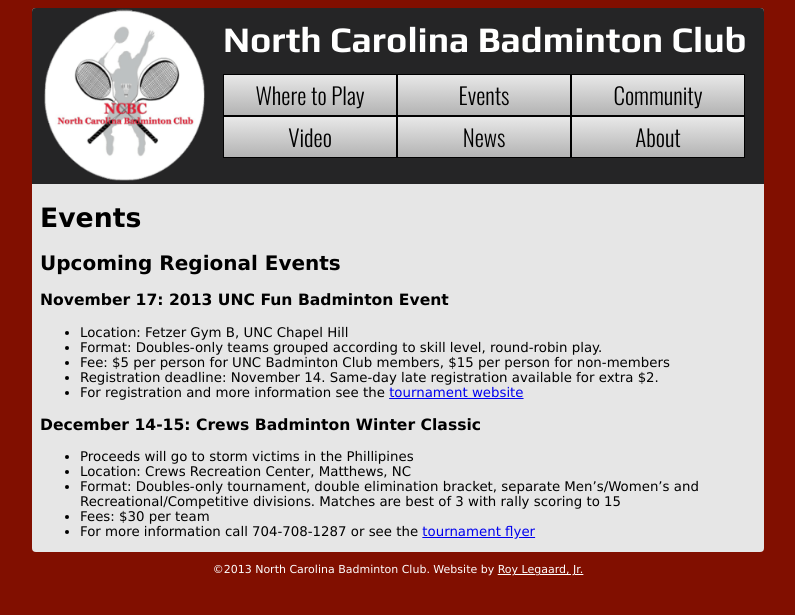
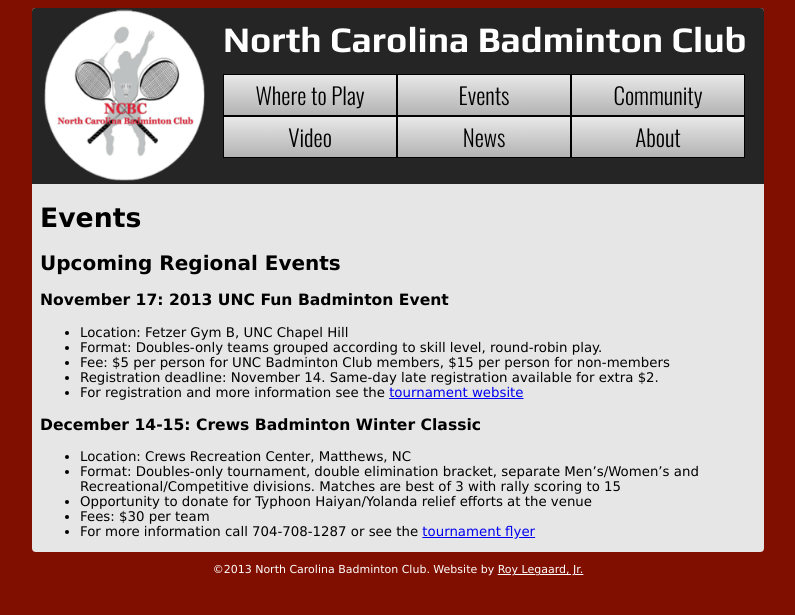
Before and after one commit to NCBC/ncbc.github.com, a Jekyll site: the page built from events.md, in a window 1280 px wide. Shown: the top 615 px of the page, without its empty margins (242-1037 px from the left). Built offline with Jekyll 4.4.1, drawn with Linux system fonts in a browser that asks for light colours; Markdown is read by kramdown in place of the engine named in the settings.

Commit message:
Updated Crews event

```diff
--- a/events.md
+++ b/events.md
@@ -13,8 +13,8 @@
 - For registration and more information see the [tournament website](http://badminton.unc.edu/events/2013-unc-fun-badminton-event/)
 
 ### December 14-15: Crews Badminton Winter Classic
-- Proceeds will go to storm victims in the Phillipines
 - Location: Crews Recreation Center, Matthews, NC
 - Format: Doubles-only tournament, double elimination bracket, separate Men's/Women's and Recreational/Competitive divisions. Matches are best of 3 with rally scoring to 15
+- Opportunity to donate for Typhoon Haiyan/Yolanda relief efforts at the venue
 - Fees: $30 per team
 - For more information call 704-708-1287 or see the [tournament flyer](http://xa.yimg.com/kq/groups/23185203/1197223947/name/THE%20FIRST%20ANNUAL%20CREWS%20BADMINTON%20%20WINTER%20CLASSIC%2Edocx)
```
